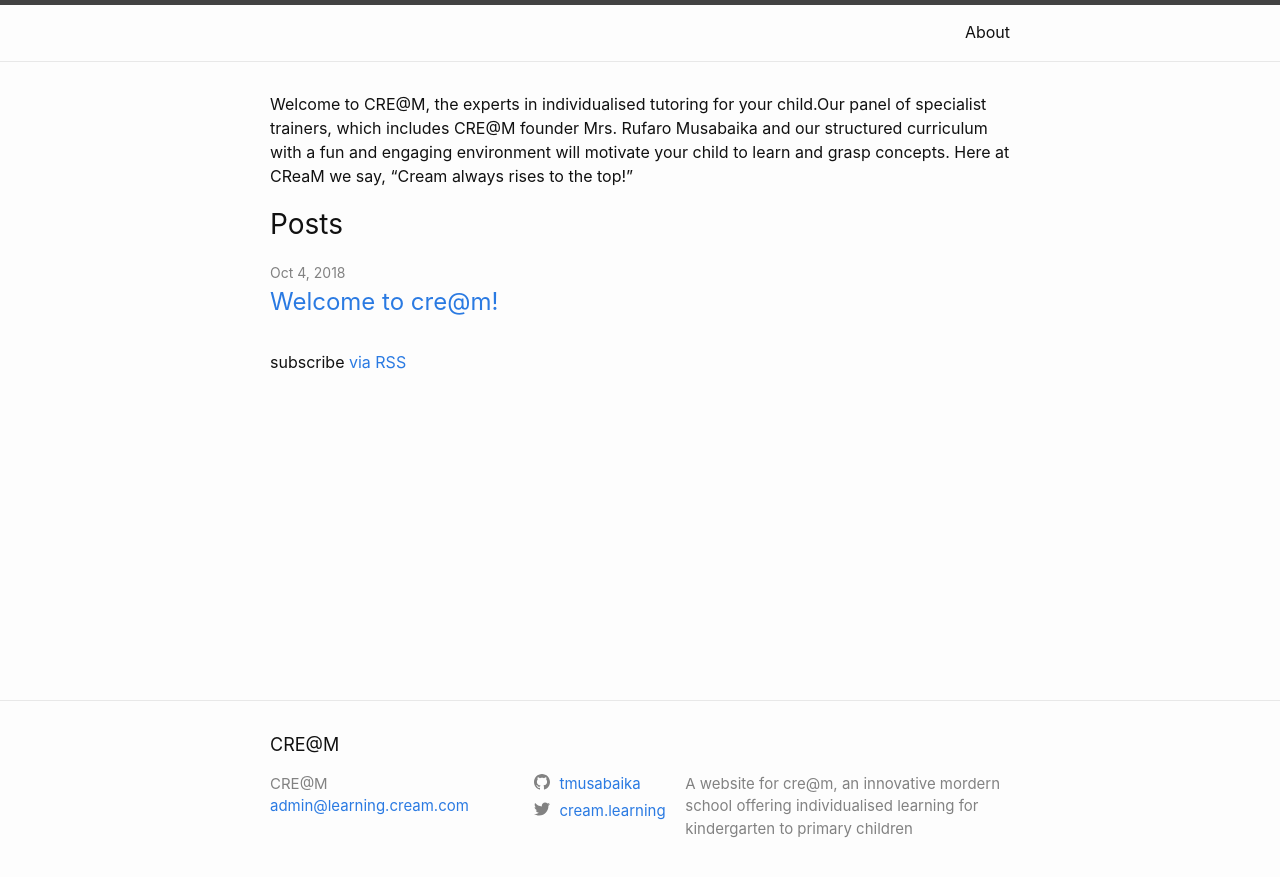
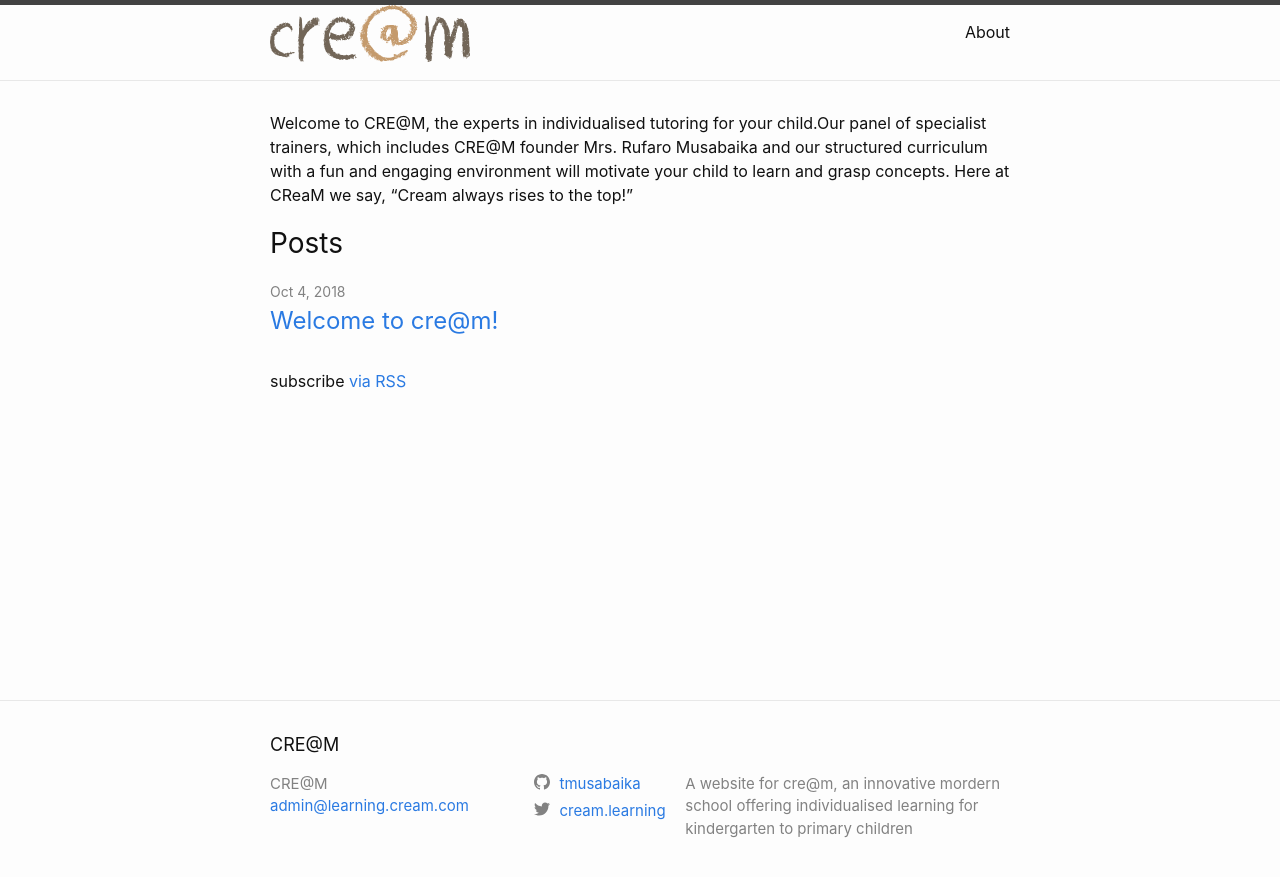
Before and after one commit to tmusabaika/cream, a Jekyll site: the page built from index.md, in a window 1280 px wide. Shown: the top 877 px of the page. Built offline with Jekyll 4.4.1, drawn with Linux system fonts in a browser that asks for light colours.

Commit message:
resized site-logo

```diff
--- a/assets/main.scss
+++ b/assets/main.scss
@@ -3,3 +3,6 @@
 ---
 
 @import "minima";
+#site-logo {
+    width: 200px;
+}
```
